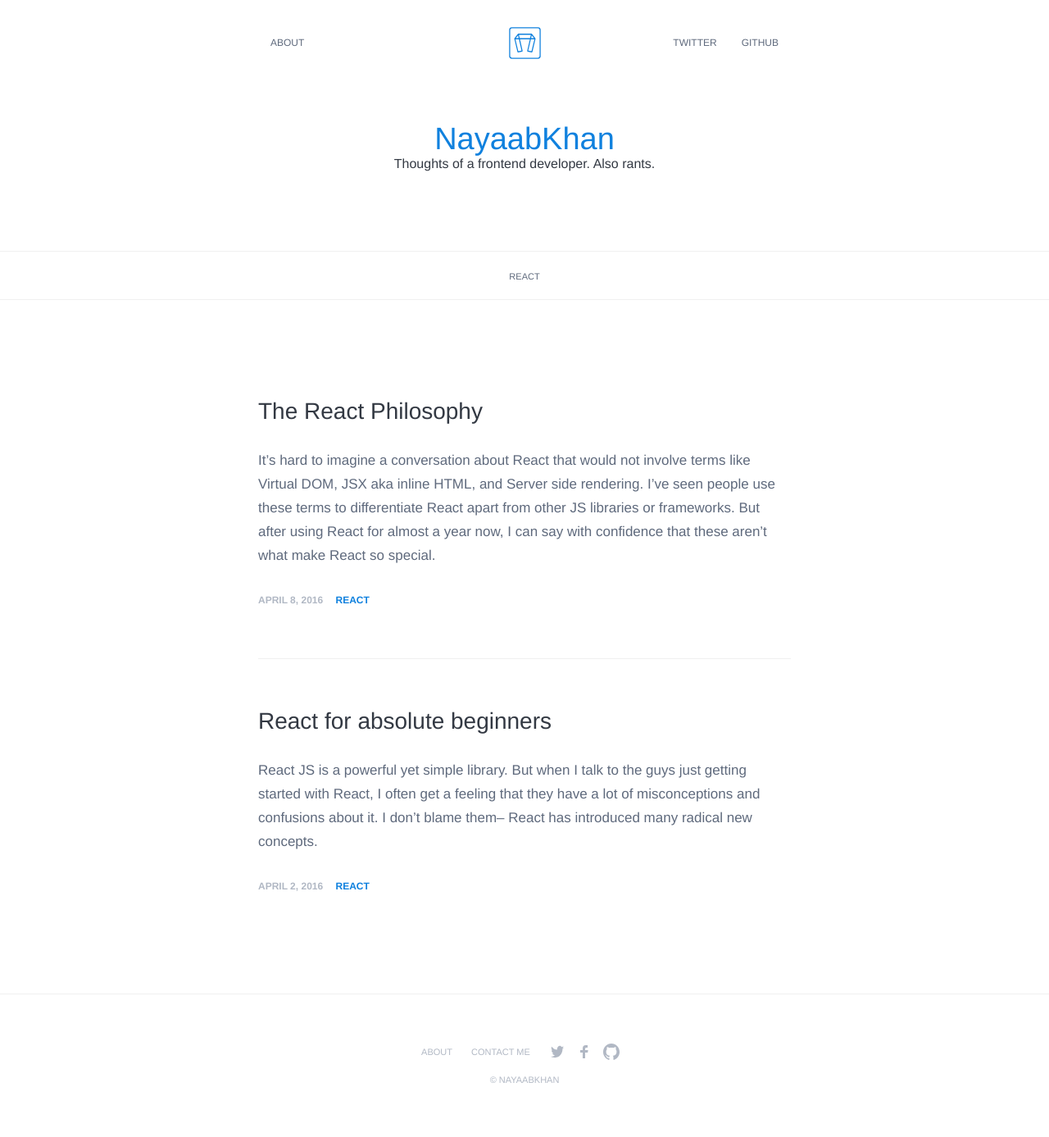
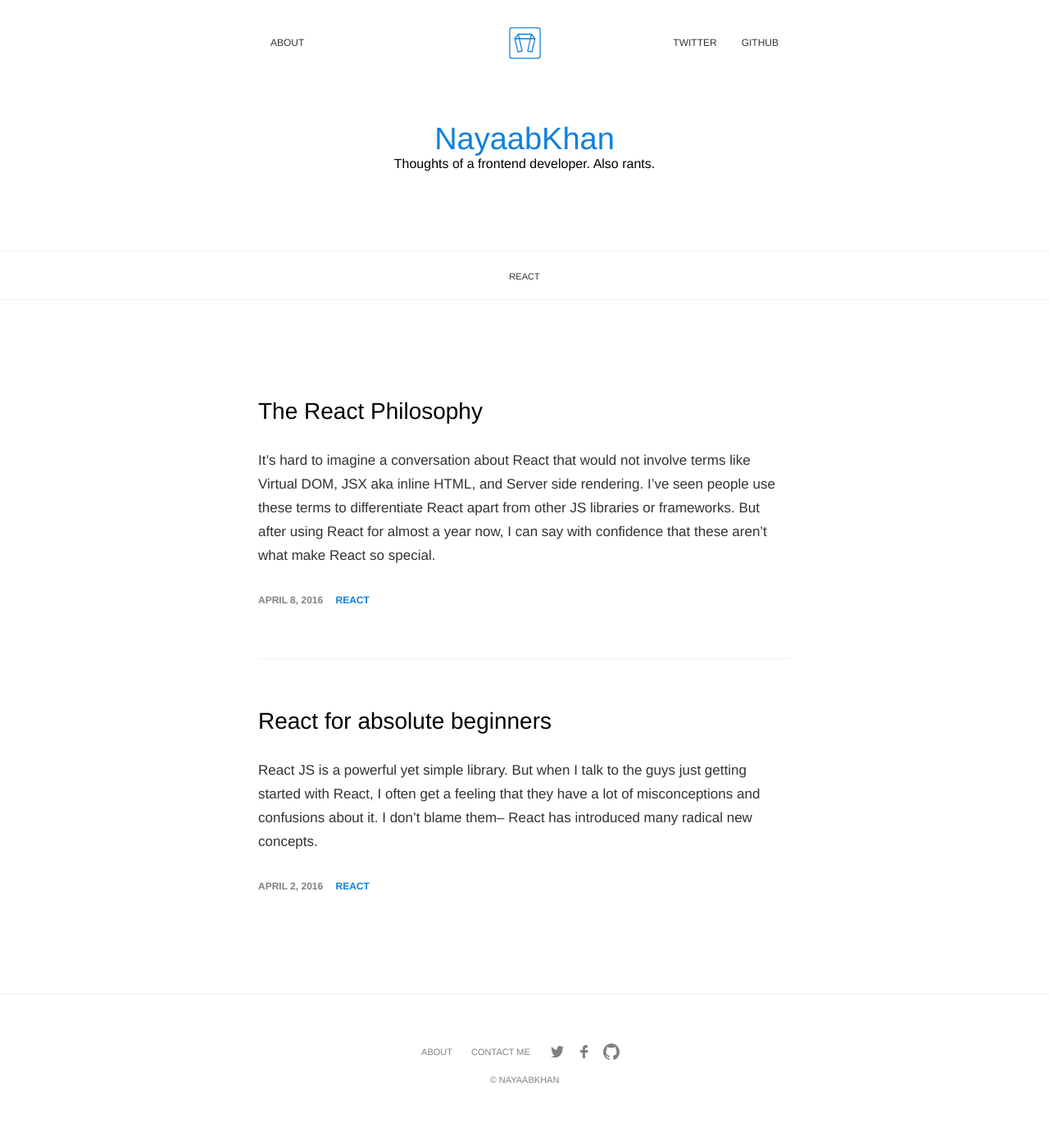
Before and after one commit to nayaabkhan/nayaabkhan.github.io, a Jekyll site: the page built from index.html, in a window 1280 px wide. Shown: the whole page at 82% size. Built offline with Jekyll 4.4.1, drawn with Linux system fonts in a browser that asks for light colours; comment, search, counter and statistics services are not loaded.

Commit message:
Made text color darker, more readable.

```diff
--- a/_sass/config/_colors.scss
+++ b/_sass/config/_colors.scss
@@ -1,4 +1,4 @@
-$text-color:       #5f6a7d;
+$text-color:       #333;
 $brand-color:      #1081DE;
 $page-color:       #FFF;
 $background-color: #FFF;
```
